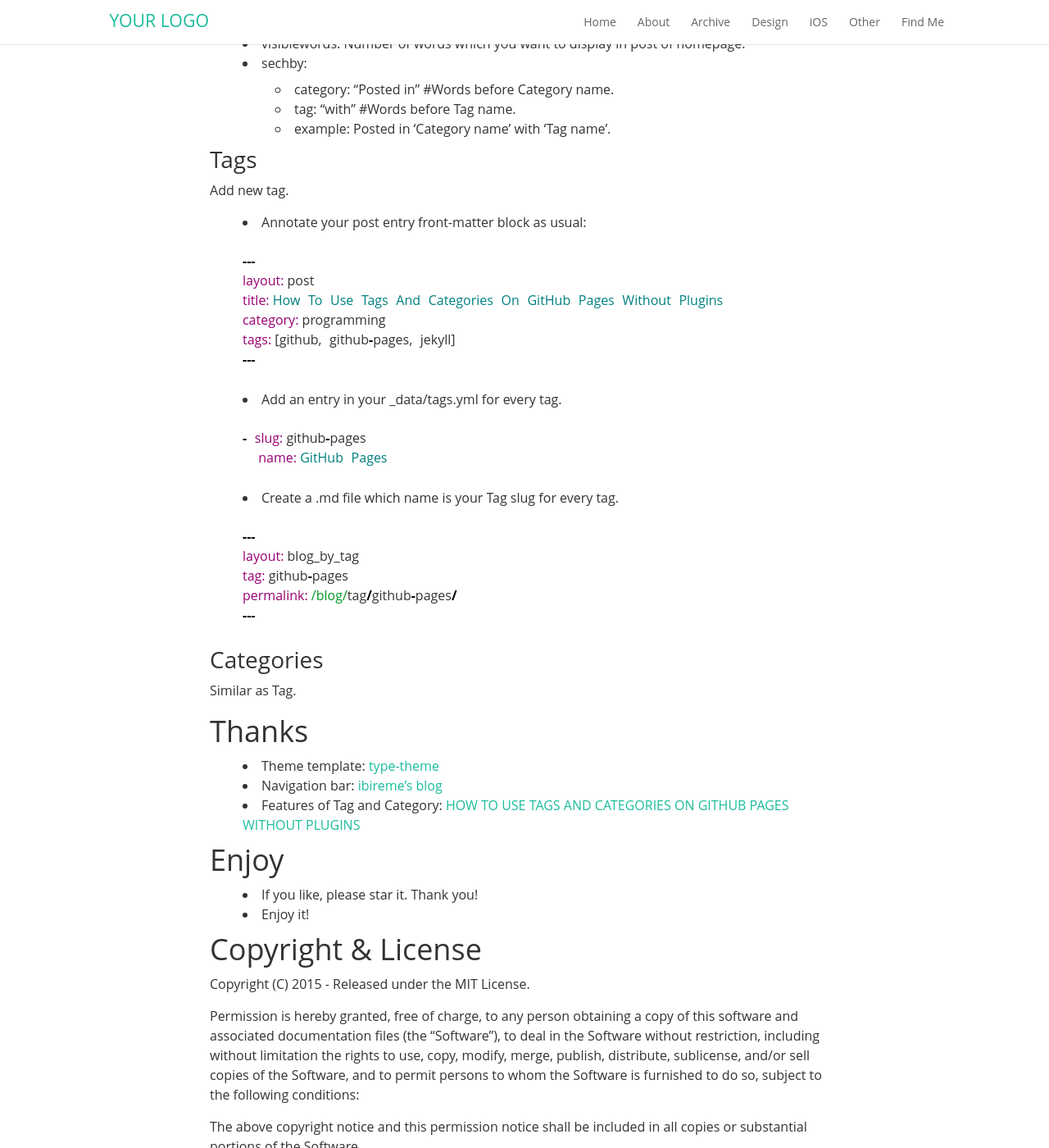
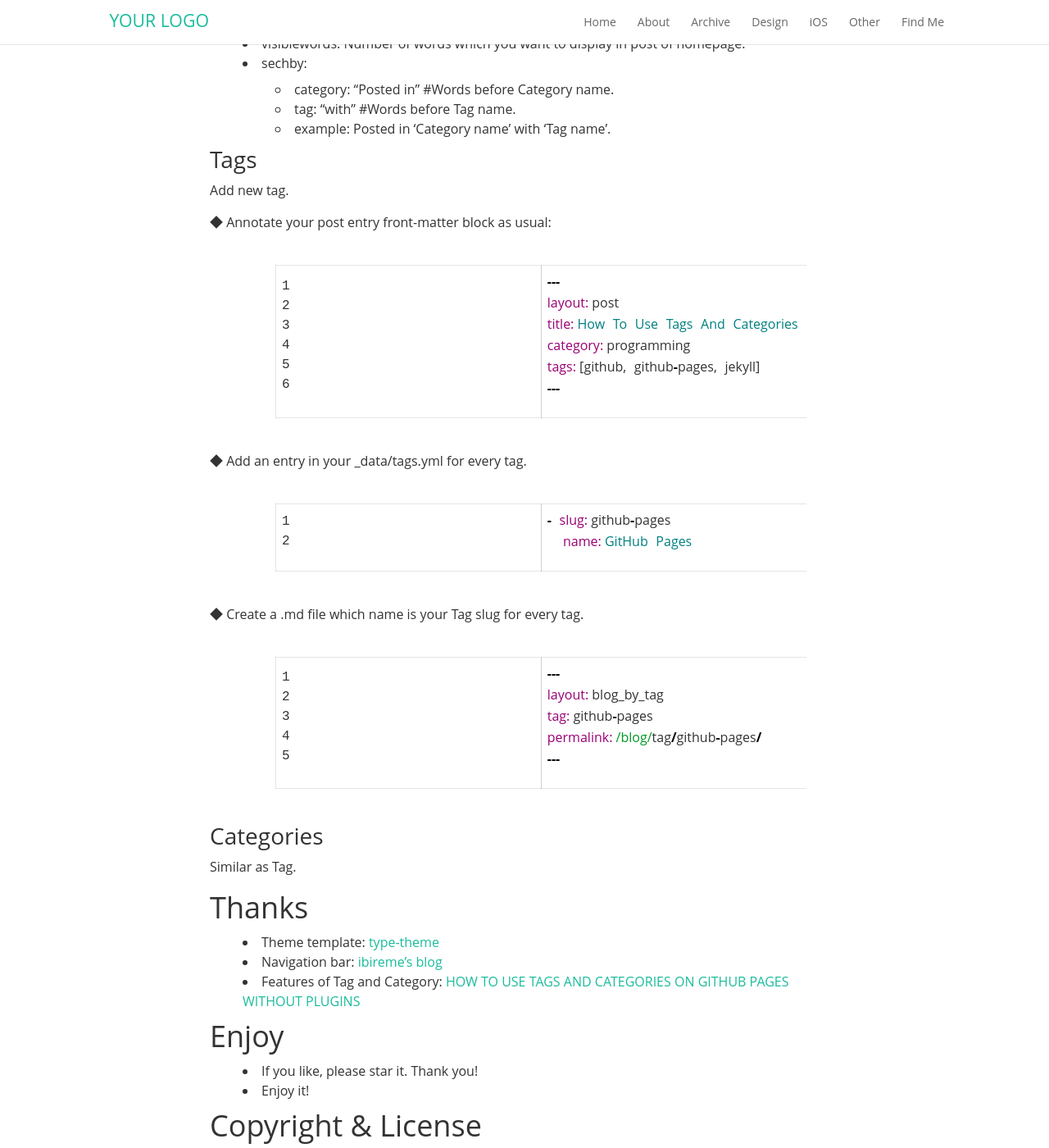
Before and after one commit to fengzhichu/fengzhichu-theme, a Jekyll site: the page built from about.md, in a window 1280 px wide and 1400 px high, scrolled down 1003 px. Shown: the whole window at 82% size. Built offline with Jekyll 4.4.1, drawn with Linux system fonts in a browser that asks for light colours; nearby versions of some CDN libraries; some web fonts are replaced; Markdown is read by kramdown in place of the engine named in the settings.

```diff
--- a/about.md
+++ b/about.md
@@ -36,9 +36,11 @@ Some important configurations.
   * example: Posted in 'Category name' with 'Tag name'.
 
 ###Tags
-Add new tag.
-* Annotate your post entry front-matter block as usual:
-{% highlight ruby %}
+<p>Add new tag.</p>
+
+  ◆ Annotate your post entry front-matter block as usual:
+<ul>
+{% highlight ruby linenos %}
 ---
 layout: post
 title: How To Use Tags And Categories On GitHub Pages Without Plugins
@@ -46,21 +48,26 @@ category: programming
 tags: [github, github-pages, jekyll]
 ---
 {% endhighlight %}
+</ul>
 
-* Add an entry in your _data/tags.yml for every tag.
-{% highlight ruby %}
+  ◆ Add an entry in your _data/tags.yml for every tag.
+<ul>
+{% highlight ruby linenos %}
 - slug: github-pages
   name: GitHub Pages
 {% endhighlight %}
+</ul>
 
-* Create a .md file which name is your Tag slug for every tag.
-{% highlight ruby %}
+  ◆ Create a .md file which name is your Tag slug for every tag.
+<ul>
+{% highlight ruby linenos %}
 ---
 layout: blog_by_tag
 tag: github-pages
 permalink: /blog/tag/github-pages/
 ---
 {% endhighlight %}
+</ul>
 
 ###Categories
 Similar as Tag.
```
Also changed, not shown: img/Screenshot5.png (added).
